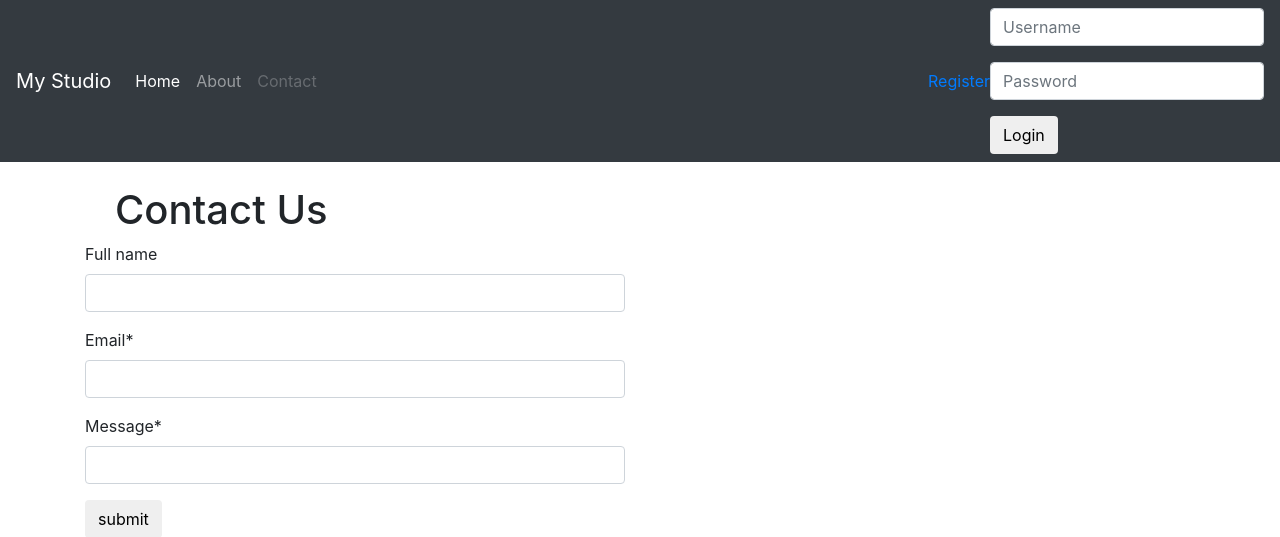
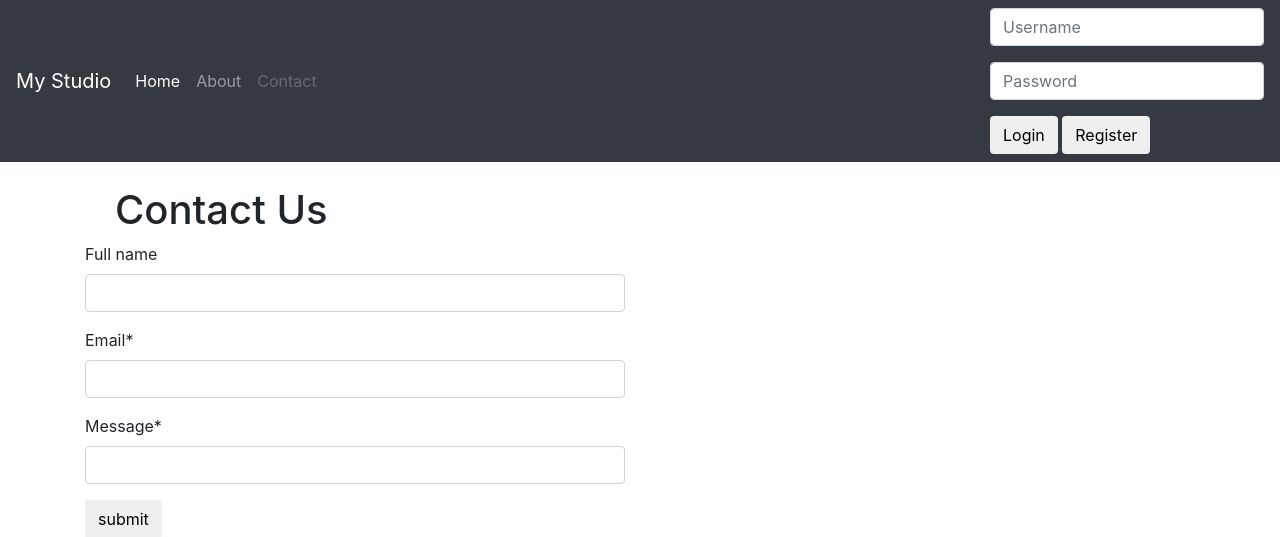
Before and after one commit to paras112/My-studio, a Django app: page /contact/ in a window 1280 px wide. Shown: the top 537 px of the page. Run offline with Django 3.2, Linux system fonts and the light colour scheme; some libraries are stand-ins or nearby versions.

Commit message:
third commit

```diff
--- a/newsletter/templates/navbar.html
+++ b/newsletter/templates/navbar.html
@@ -1,3 +1,9 @@
+<style>
+.navbar{
+  min-height:20px; //* or whatever height you require
+}
+</style>
+
     <nav class="navbar navbar-expand-md navbar-dark bg-dark mb-4">
       <a class="navbar-brand" href="{% url 'home'%}">My Studio</a>
       <button class="navbar-toggler" type="button" data-toggle="collapse" data-target="#navbarCollapse" aria-controls="navbarCollapse" aria-expanded="false" aria-label="Toggle navigation">
@@ -16,13 +22,6 @@
             <a class="nav-link disabled" href="{% url 'contact'%}">Contact</a>
           </li>
         </ul>
-        <ul class="nav navbar-nav navbar-right">
-          {% if request.user.is_authenticated%}
-            <li><a href="{% url 'auth_logout'%}">Logout</a></li>
-          {% else %}
-            <li><a href="{% url 'registration_register'%}">Register</a></li>
-          {% endif %}
-        </ul>
         {% if not request.user.is_authenticated and not "/accounts/login" in request.get_full_path %}
         <form class="navbar-form navbar-right" method='POST' action='{% url "auth_login"%}'>{% csrf_token%}
         <div class='form-group'>
@@ -32,7 +31,16 @@
         <input type='password' class='form-control' name='password' placeholder='Password'>
         </div>
         <button type='submit' class='btn btn-default'>Login</button>
+        <button  type='submit' class='btn btn-default' onclick="window.location.href='registration_register'">Register</button>
         </form>
         {% endif %}
+        <ul class="nav navbar-nav navbar-right">
+          {% if request.user.is_authenticated%}
+            <li><a href="{% url 'auth_logout'%}">Logout</a></li>
+          {% else %}
+
+          {% endif %}
+        </ul>
+
       </div>
     </nav>
--- a/static_in_pro/our_static/css/custom.css
+++ b/static_in_pro/our_static/css/custom.css
@@ -1,4 +1,7 @@
 
+.navbar {
+  min-height: 80px;
+}
 
 .text-align-center{
 	text-align: center;
--- a/static_in_pro/our_static/css/navbar-top.css
+++ b/static_in_pro/our_static/css/navbar-top.css
@@ -6,3 +6,6 @@ body {
 
 	margin-bottom:19px;
 }
+.navbar {
+  min-height: 80px;
+}
```
Also changed, not shown: manage.py (added, +10 -0 lines), newsletter/templates/home.html (+4 -9 lines), db.sqlite3 (added), static_in_pro/our_static/img/s2.jpg (added).
